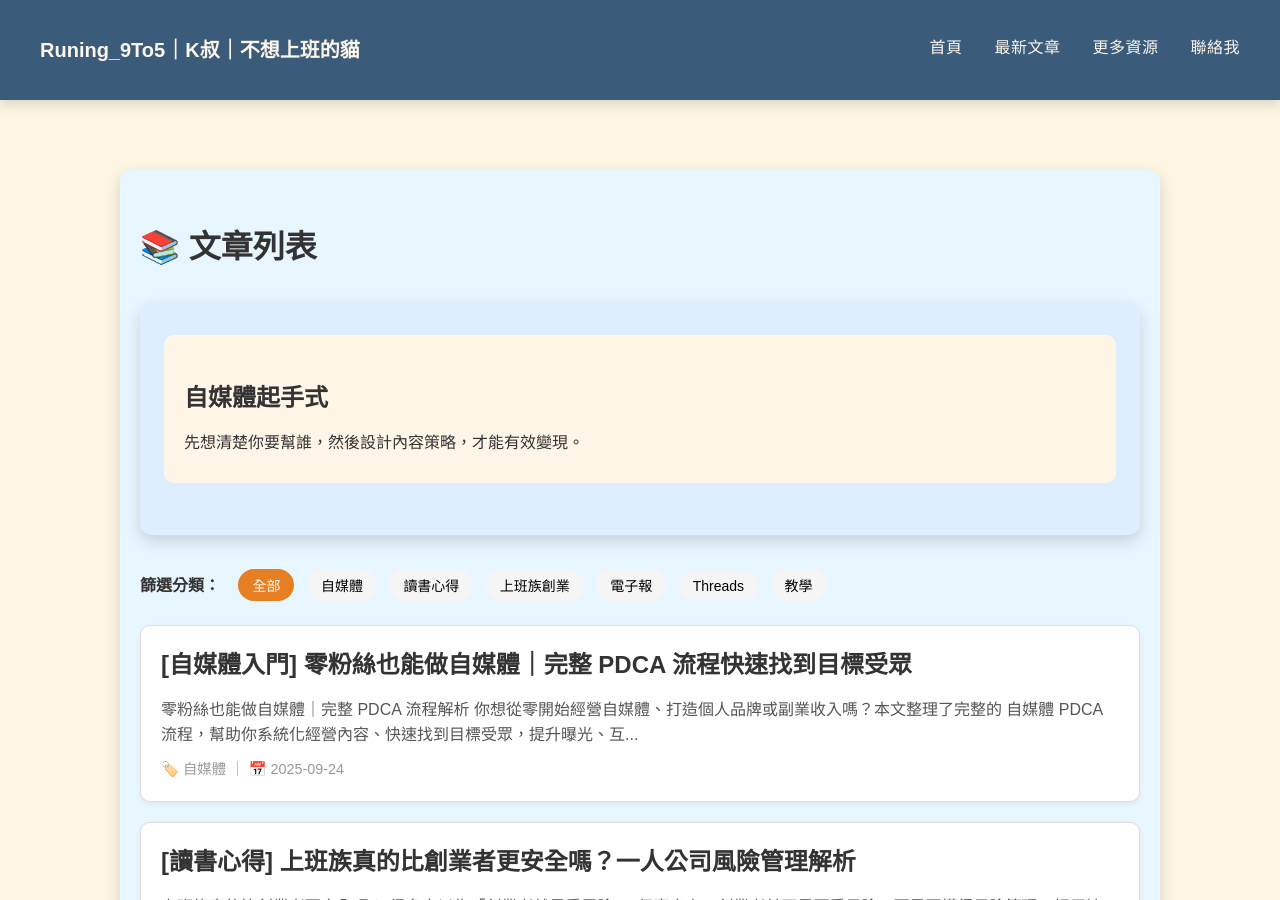
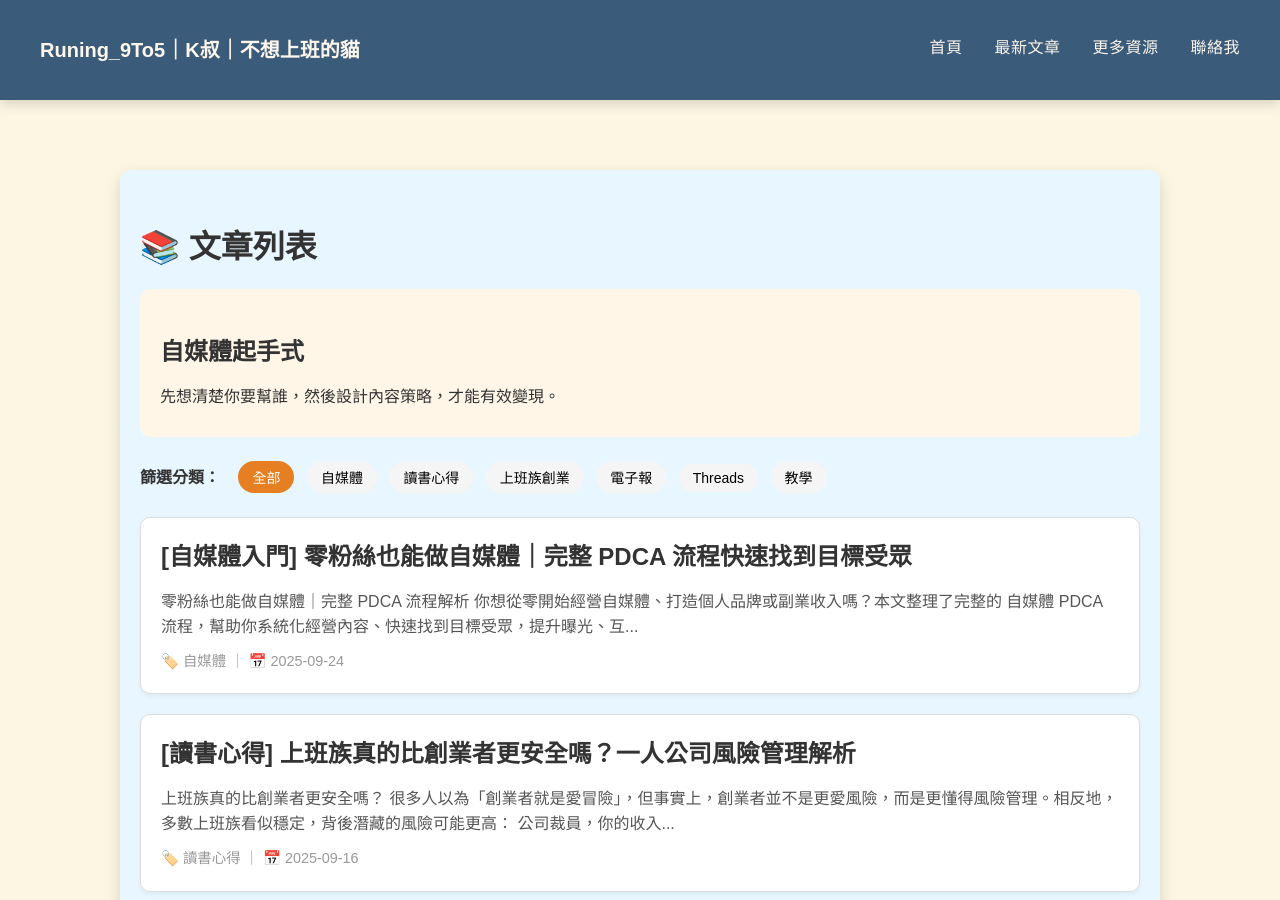
Before and after one commit to KenHAI666/Runing9TO5, a Jekyll site: the page built from articles.md, in a window 1280 px wide and 900 px high. Built offline with Jekyll 4.4.1, drawn with Linux system fonts in a browser that asks for light colours.

Commit message:
Update articles.md

```diff
--- a/articles.md
+++ b/articles.md
@@ -13,12 +13,12 @@ permalink: /articles/
   <h1>📚 文章列表</h1>
 
   <!-- 🔹 固定內容卡片 -->
-<div class="card-section" style="margin-top:30px;">
+
   <div class="card" style="background:#fff6e8; padding:20px; border-radius:10px; margin-bottom:20px;">
     <h2>自媒體起手式</h2>
     <p>先想清楚你要幫誰，然後設計內容策略，才能有效變現。</p>
   </div>
-</div>
+
 
   <!-- 🔹 分類篩選 -->
   <div id="category-menu" style="margin:20px 0;">
```
